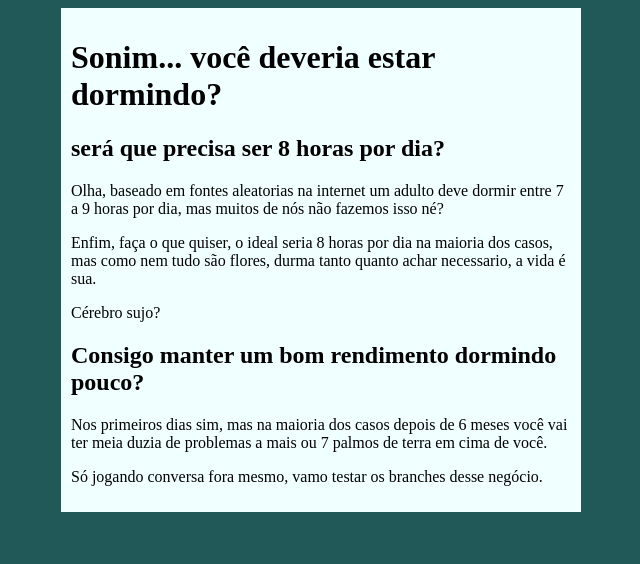
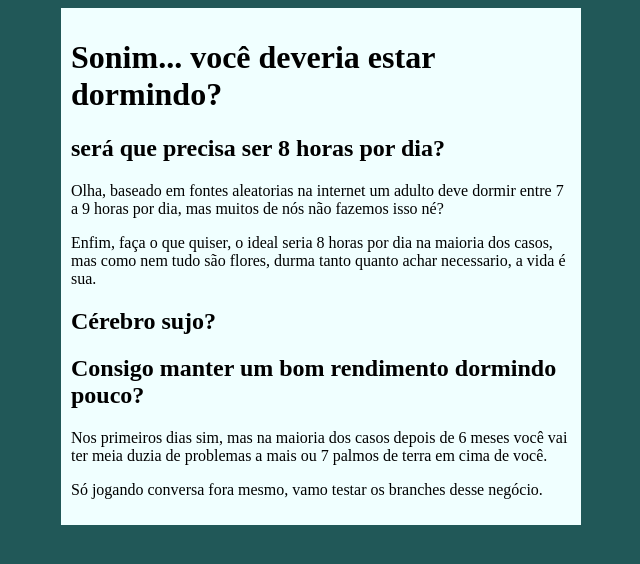
Before and after one commit to MaycoAlexandr/Projeto-html-teste, a plain HTML site: page index.html in a window 1280 px wide. Shown: the whole page, without its empty margins (319-959 px from the left). Drawn offline with Linux system fonts and the light colour scheme.

Commit message:
Update index.html

```diff
--- a/index.html
+++ b/index.html
@@ -15,10 +15,12 @@
               <p>Olha, baseado em fontes aleatorias na internet um adulto deve dormir entre 7 a 9 horas por dia, mas muitos de nós não fazemos isso né?<p>
               </p>Enfim, faça o que quiser, o ideal seria 8 horas por dia na maioria dos casos, mas como nem tudo são flores, durma tanto quanto achar necessario, a vida é sua.</p>
             </article>
-            <article>Cérebro sujo?</article>
+            <article>
+                <h1>Cérebro sujo?</h1>
             <h2>Consigo manter um bom rendimento dormindo pouco?</h2>
             <p>Nos primeiros dias sim, mas na maioria dos casos depois de 6 meses você vai ter meia duzia de problemas a mais ou 7 palmos de terra em cima de você.</p>
             <p>Só jogando conversa fora mesmo, vamo testar os branches desse negócio.</p>
+            </article>
         </header>
     </main>
 </body>
```
